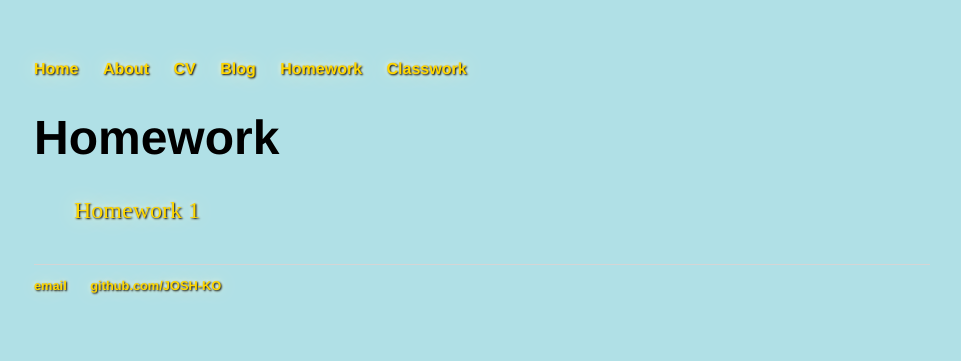
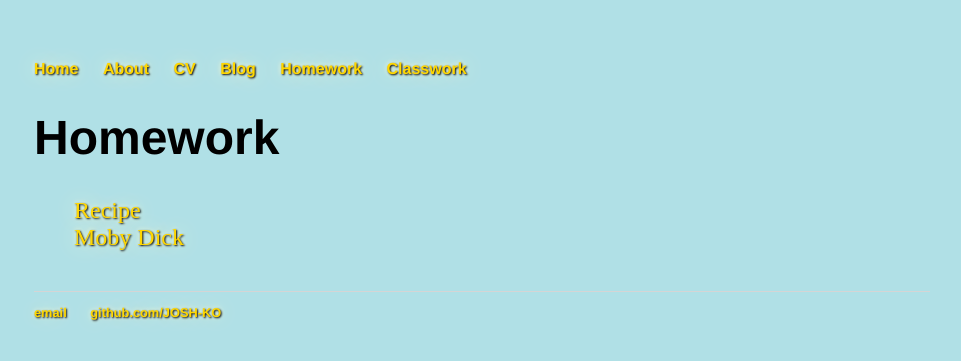
Before and after one commit to JOSH-KO/JOSH-KO.github.io, a Jekyll site: the page built from homework/index.html, in a window 1280 px wide. Shown: the top 361 px of the page, without its empty margins (158-1119 px from the left). Built offline with Jekyll 4.4.1, drawn with Linux system fonts in a browser that asks for light colours.

Commit message:
Update index.html

```diff
--- a/homework/index.html
+++ b/homework/index.html
@@ -5,5 +5,6 @@ date: 2022-01-13
 ---
 <h1>{{ page.title }}</h1>
 <ul class="posts">
-<li><a href="homework/hw1">Homework 1</a></li>
+<li><a href="https://josh-ko.github.io/homework/hw1/KoepkeRecipe.xml">Recipe</a></li>
+<li><a href="https://josh-ko.github.io/homework/hw1/KoepkeMobyDick.xml">Moby Dick</a></li>
 </ul>
```
